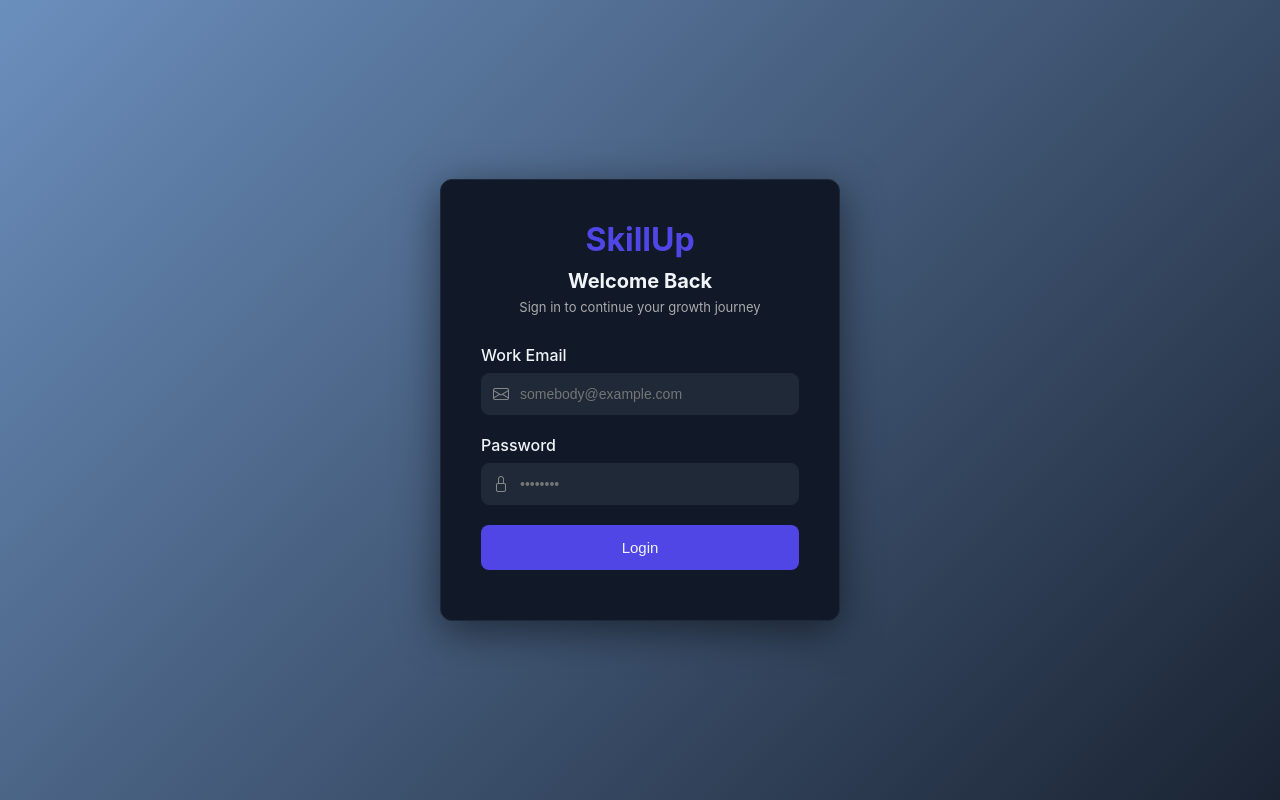
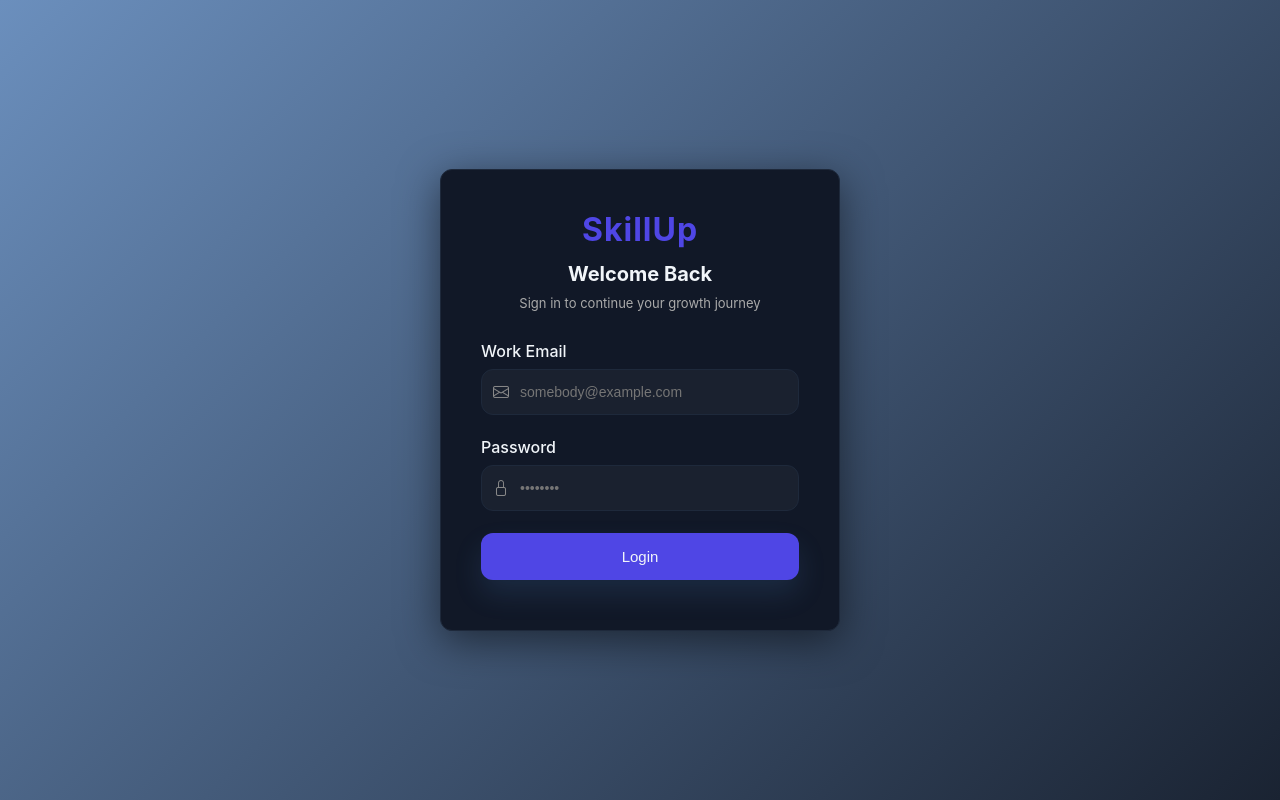
Before and after one commit to kirito232323/skillup, a PHP site: page / in a window 1280 px wide. Run offline with PHP 8.4, Linux system fonts and the light colour scheme.

Commit message:
Add root login page CSS for index.php design

```diff
--- a/style.css
+++ b/style.css
@@ -257,6 +257,92 @@
     box-shadow: 0 0 0 3px rgba(74, 111, 165, 0.1);
 }
 
+/* ===== LOGIN PAGE ===== */
+.login-container {
+    display: flex;
+    justify-content: center;
+    align-items: center;
+    min-height: 100vh;
+    padding: 40px 20px;
+    background: radial-gradient(circle at top left, rgba(79, 137, 205, 0.2), transparent 35%),
+                radial-gradient(circle at bottom right, rgba(255, 107, 107, 0.15), transparent 30%),
+                linear-gradient(180deg, #090b14 0%, #111827 100%);
+}
+
+.login-card {
+    width: 100%;
+    max-width: 420px;
+    background: rgba(14, 18, 30, 0.98);
+    border: 1px solid rgba(148, 163, 184, 0.12);
+    box-shadow: 0 22px 48px rgba(0, 0, 0, 0.45);
+    border-radius: 24px;
+    padding: 42px 34px;
+}
+
+.login-header {
+    text-align: center;
+    margin-bottom: 30px;
+}
+
+.login-logo {
+    font-size: 34px;
+    font-weight: 800;
+    color: var(--text-light);
+    letter-spacing: 1px;
+    margin-bottom: 8px;
+}
+
+.login-subtitle {
+    font-size: 15px;
+    color: #cbd5e1;
+    line-height: 1.5;
+}
+
+.login-card .form-group {
+    margin-bottom: 22px;
+}
+
+.login-card .form-group div {
+    position: relative;
+}
+
+.login-card .form-group span {
+    position: absolute;
+    left: 14px;
+    top: 50%;
+    transform: translateY(-50%);
+    color: #94a3b8;
+    pointer-events: none;
+}
+
+.login-card .form-input {
+    width: 100%;
+    padding: 14px 14px 14px 44px;
+    border-radius: 12px;
+    background: rgba(255, 255, 255, 0.04);
+    color: var(--text-light);
+}
+
+.login-card .form-input:focus {
+    background: rgba(255, 255, 255, 0.06);
+}
+
+.login-card .btn-primary {
+    width: 100%;
+    padding: 16px 20px;
+    font-size: 15px;
+    border-radius: 12px;
+    background-color: var(--primary-bg);
+    color: var(--text-light);
+    box-shadow: 0 14px 28px rgba(79, 137, 205, 0.16);
+    border: 1px solid transparent;
+}
+
+.login-card .btn-primary:hover {
+    background-color: #3a5a94;
+    transform: translateY(-1px);
+}
+
 /* ===== TABLE ===== */
 .table {
     width: 100%;
```
